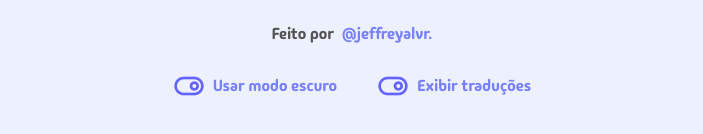
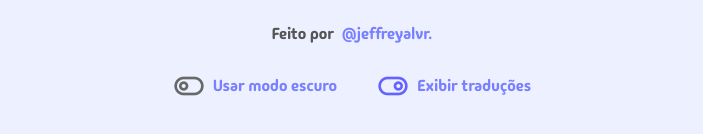
Before and after one commit to jeffreyalvr/react-japanese-trainer, a React (Vite) app: page / in a window 1280 px wide. Shown: the part 1702-1836 px from the top of the page, without its empty margins (288-991 px from the left). Built offline with nearby package versions, Linux system fonts and the light colour scheme.

Commit message:
Corrige implementação visual do toggle do tema

```diff
--- a/src/components/Footer/index.tsx
+++ b/src/components/Footer/index.tsx
@@ -31,7 +31,7 @@ const Footer = () => {
           className="flex flex-row gap-2 items-center text-[var(--primary-light)] hover:brightness-125"
         >
           <img
-            src={tema === "light" ? toggle_on_img : toggle_off_img}
+            src={tema === "dark" ? toggle_on_img : toggle_off_img}
             alt="Toggle"
           />
           Usar modo escuro
```
